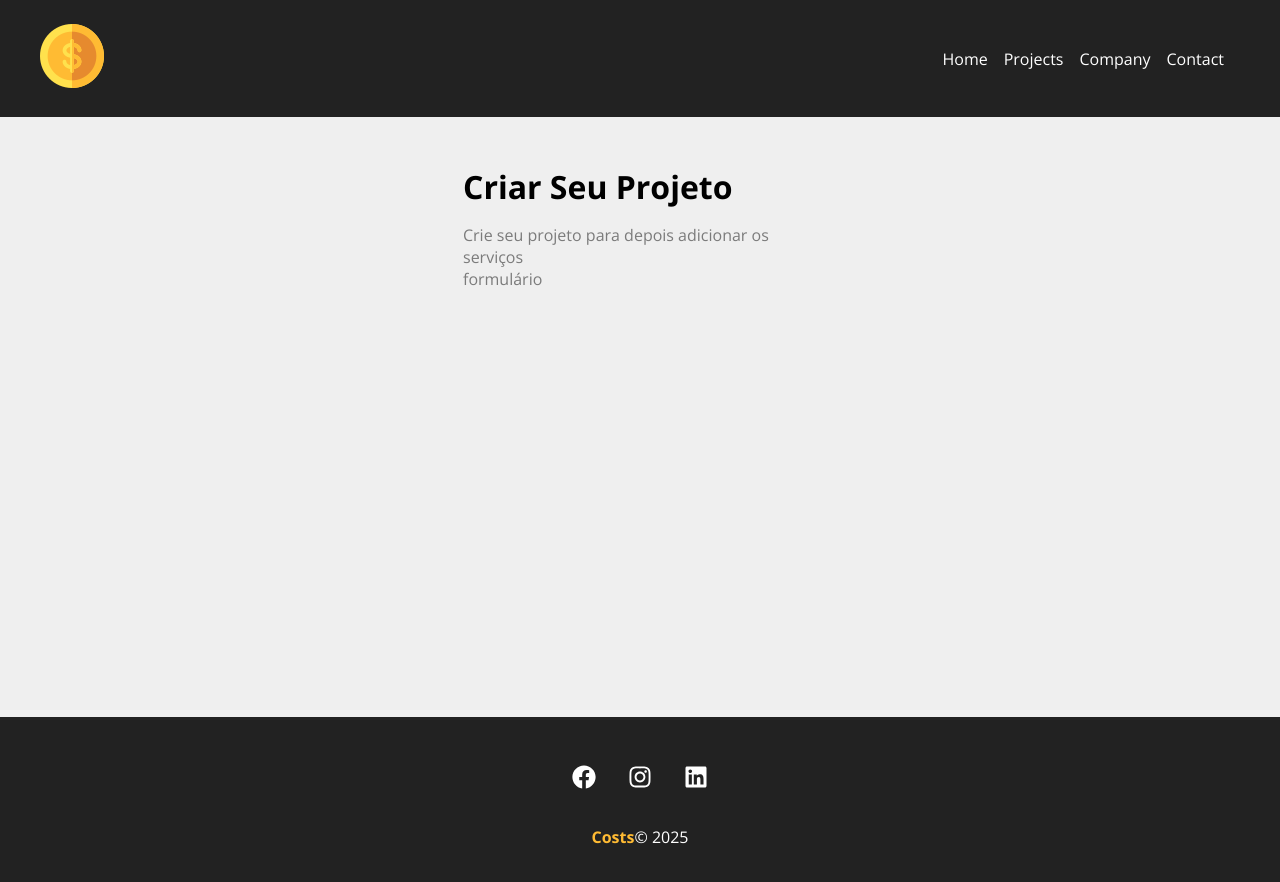
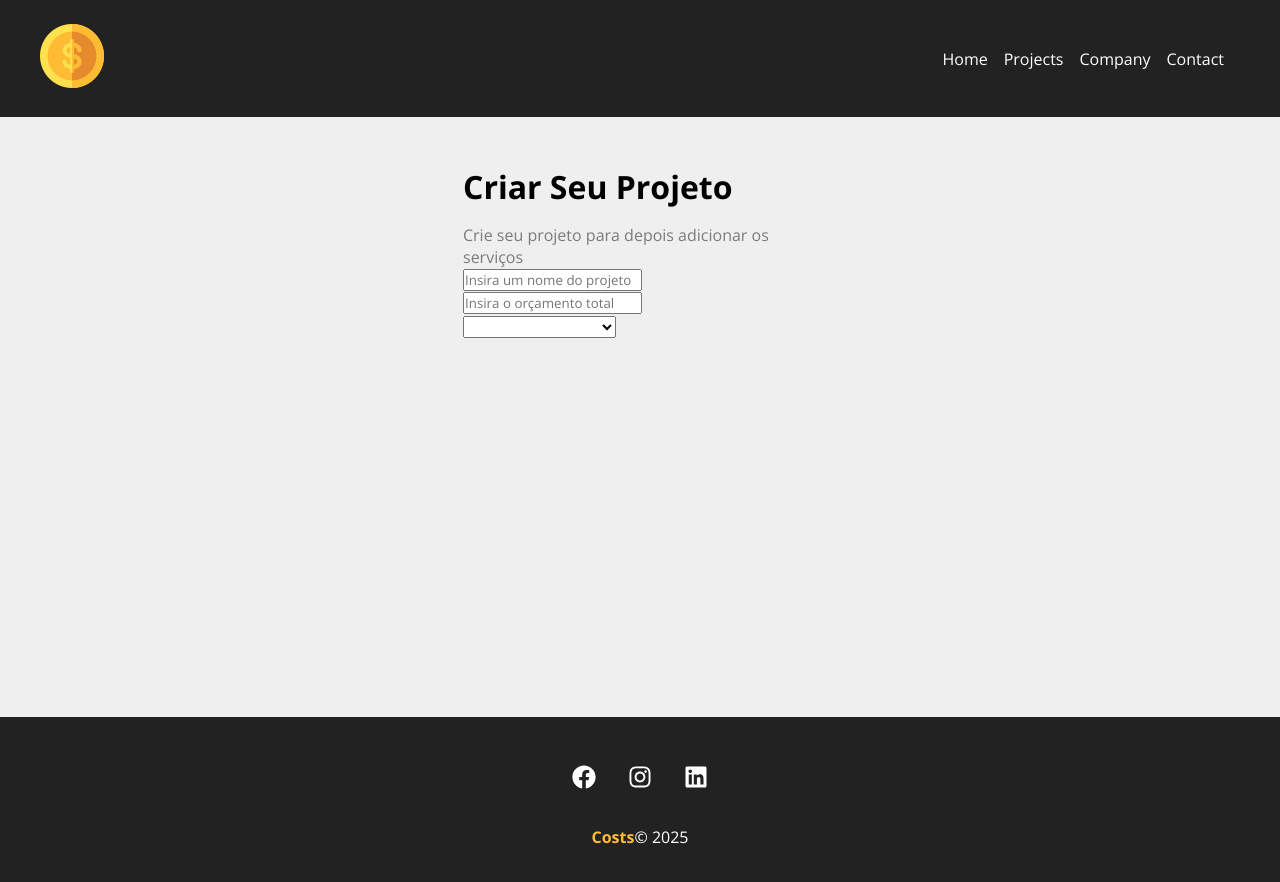
Before and after one commit to RusthenRonald/Projeto-React, a JavaScript app in the folder new-project/: page /newproject in a window 1280 px wide. Shown: the top 882 px of the page. Built offline with nearby package versions, Linux system fonts and the light colour scheme; the HTML template or start-up script is replaced by a standard one; a web font is replaced by a local one.

Commit message:
envolvi inputs por div para quebrar linha

```diff
--- a/new-project/src/components/pages/NewProject.js
+++ b/new-project/src/components/pages/NewProject.js
@@ -1,10 +1,11 @@
 import styles from './NewProject.module.css'
+import ProjectForm from '../project/ProjectForm'
 function NewProject(){
     return(
         <div className={styles.new_project_container}>
             <h1>Criar Seu Projeto</h1>
             <p>Crie seu projeto para depois adicionar os serviços</p>
-            <p>formulário</p>
+            <ProjectForm/>
         </div>
     )
 }export default NewProject
--- a/new-project/src/components/project/ProjectForm.js
+++ b/new-project/src/components/project/ProjectForm.js
@@ -1,7 +1,18 @@
 function ProjectForm(){
     return(
-        <div>
-
-        </div>
+        <form>
+            <div>
+                <input type="text" placeholder="Insira um nome do projeto"></input>
+            </div>
+            <div>
+                <input type='number' placeholder="Insira o orçamento total"></input>
+            </div>
+            <select name="category_id">
+                <option disabled>Selecione a categoria</option>
+                <option></option>
+                <option></option>
+                <option></option>
+            </select>
+        </form>
     )
 } export default ProjectForm
```
